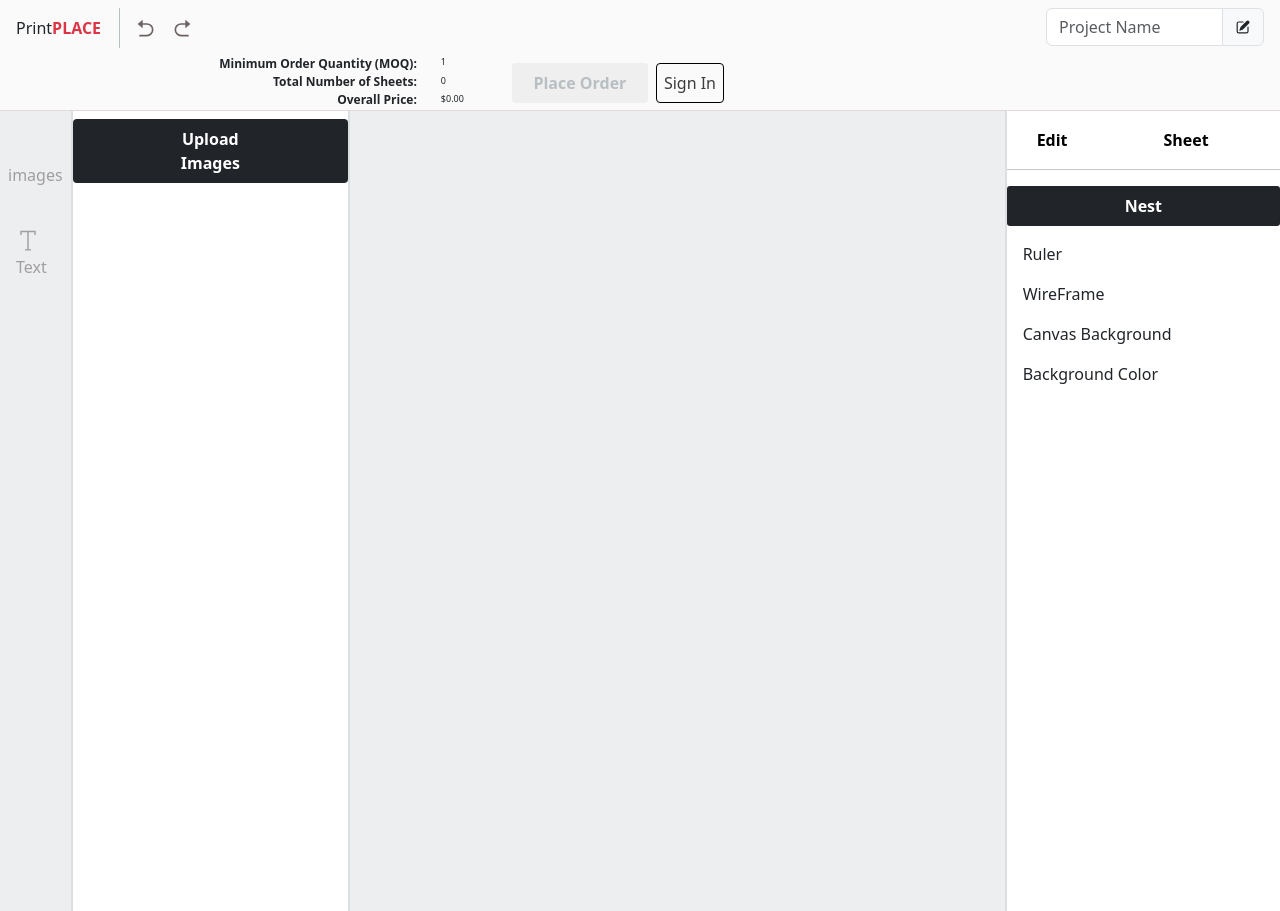
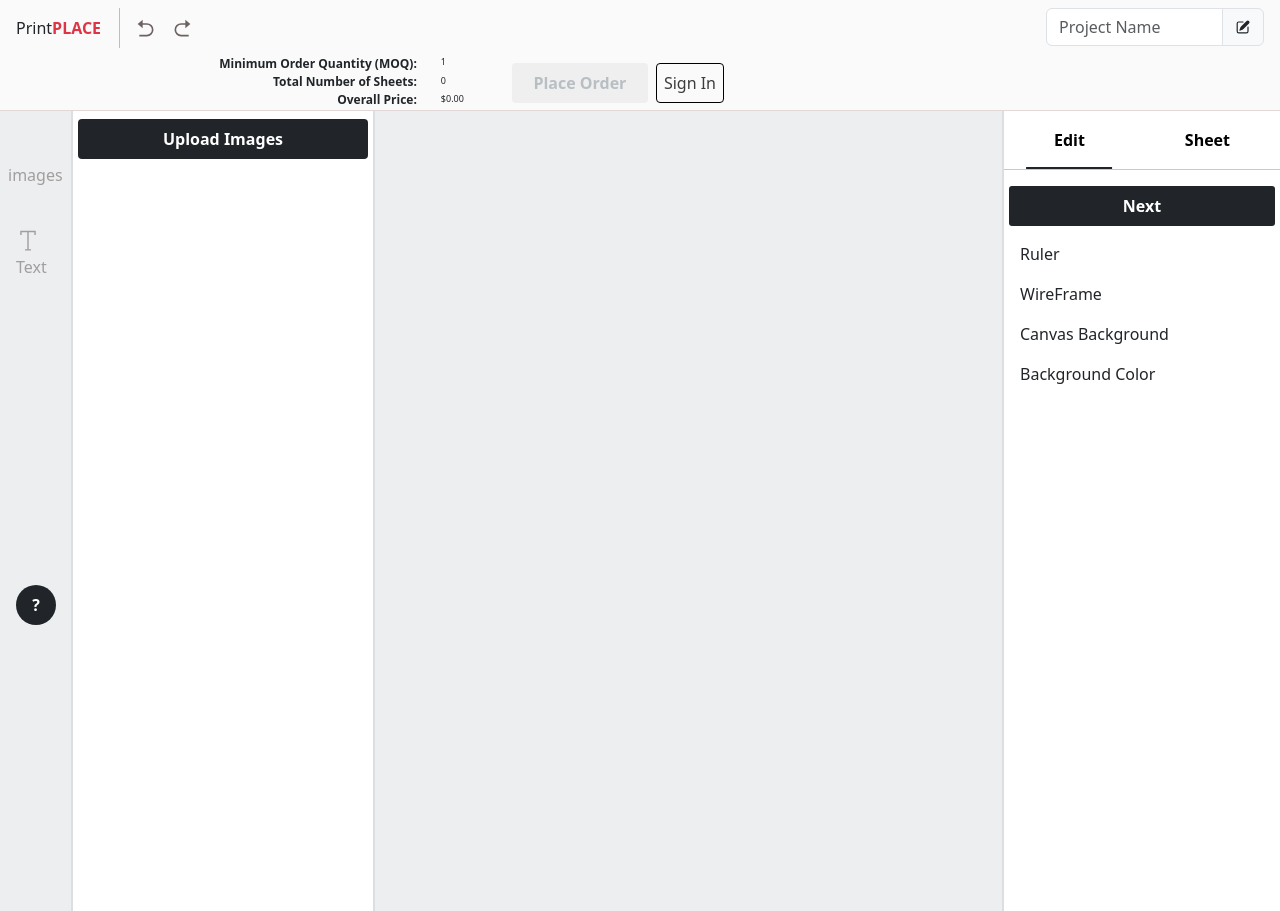
Before and after one commit to danish40416/Editor, a React (Create React App) app: page / in a window 1280 px wide. Built offline with nearby package versions, Linux system fonts and the light colour scheme; some icons are missing.

Commit message:
create button

```diff
--- a/src/component/Main/Right.js
+++ b/src/component/Main/Right.js
@@ -1,24 +1,27 @@
 import React, { useState } from 'react';
+
 const Right = () => {
   const [currentView, setCurrentView] = useState('edit');
 
   const handleButtonClick = (view) => {
     setCurrentView(view);
   };
+
   return (
-    <div className="main-right">
-      <div className='mx-4 py-3 mb-0'>
-        <button className={`right-bar-btn  fw-bolder pe-5 ${currentView === 'edit' ? 'active' : ''}`}
-          onClick={() => handleButtonClick('edit')}  > Edit </button>
-        <button className={`right-bar-btn  fw-bolder ps-5 ${currentView === 'sheet' ? 'active' : ''}`}
+    <div className="main-right ">
+      <div className='py-3 right-top-btn'>
+        <button className={`right-bar-btn fw-bolder   ${currentView === 'edit' ? 'active' : ''}`}
+          onClick={() => handleButtonClick('edit')}> Edit</button>
+        <button className={`right-bar-btn  fw-bolder  ${currentView === 'sheet' ? 'active' : ''}`}
           onClick={() => handleButtonClick('sheet')} >  Sheet </button>
       </div>
 
       <hr className='m-0' />
+
       {currentView === 'edit' && (
         <div>
           <div className='d-flex justify-content-center my-3'>
-            <button type="button" className="right-btn"> Nest</button>
+            <button type="button" className="right-btn"> Next</button>
           </div>
           <div className='ps-3'>
             <div>
@@ -30,6 +33,21 @@ const Right = () => {
           </div>
         </div>
       )}
+       {currentView === 'sheet' && (
+        <div>
+          <div className='d-flex justify-content-center my-3'>
+            <button type="button" className="right-btn"> Back</button>
+          </div>
+          <div className='ps-3'>
+            <div>
+              <p>Canvas Background</p>
+              <p>Background Color</p>
+              <p>Ruler</p>
+              <p>WireFrame</p>
+            </div>
+          </div>
+        </div>
+      )}
     </div>
   );
 };
--- a/src/component/Main/Sidebar.js
+++ b/src/component/Main/Sidebar.js
@@ -2,13 +2,16 @@ import React from 'react'
 import { PiImageSquareBold } from "react-icons/pi";
 import { TfiText } from "react-icons/tfi";
 
-export default function Left() {
+export default function sidebar() {
     return (
-        <div className='main-sidebar'>
+        <div className='main-sidebar positon-relative'>
             <div className='icon px-3 fs-4 pt-3'> <PiImageSquareBold /></div>
             <p className='icon px-2'>images</p>
             <div className=' icon px-3 fs-4 pt-3'> <TfiText /> </div>
             <p className='icon px-3'>Text</p>
+            <div className='positon-absolute '  >
+                <button className='sidebar-btn   mx-3  '> ?</button>
+            </div>
 
         </div>
     )
--- a/src/index.css
+++ b/src/index.css
@@ -103,7 +103,7 @@ body {
   border-left: 2px solid #dcdfe1;
   border-right: 2px solid #dcdfe1;
   height: 100vh;
-  width: 717px;
+  flex-grow: 1;
 
 }
 
@@ -129,7 +129,7 @@ body {
 }
 
 .right-btn {
-  padding: 8px 118px;
+  padding: 8px 114px;
   background-color: #212529;
   color: #fff;
   font-weight: bolder;
@@ -141,3 +141,36 @@ body {
   color: #a09e9e;
   ;
 }
+.sidebar-btn{
+  margin-top: 290px;
+  width: 40px;
+  height: 40px;
+  border-radius: 50%;
+  background-color: #212529;
+  color: #fff;
+font-weight: bolder;
+border: #212529;
+}
+
+.right-bar-btn {
+  outline: none;
+  border: none;
+  background-color: #fff;
+  position: relative;
+}
+
+.right-bar-btn.active::after {
+  content: '';
+  display: block;
+  position: absolute;
+  bottom: -60%;
+  left: 50%;
+  width: 200%;
+  height: 2px;
+  background-color: #212529;
+  transform: translateX(-50%);
+}
+.right-top-btn{
+  display: flex;
+  justify-content: space-around;
+}
```
